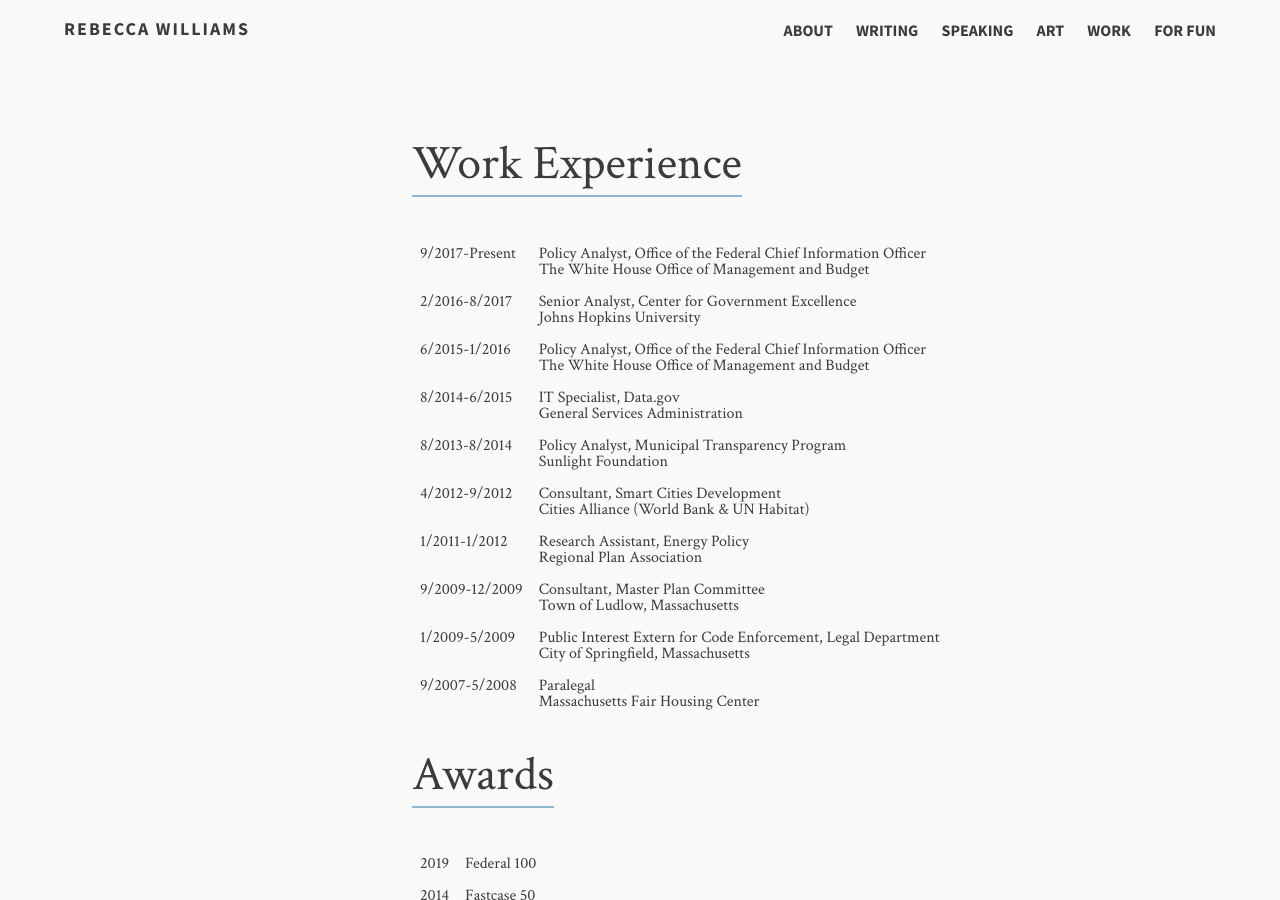
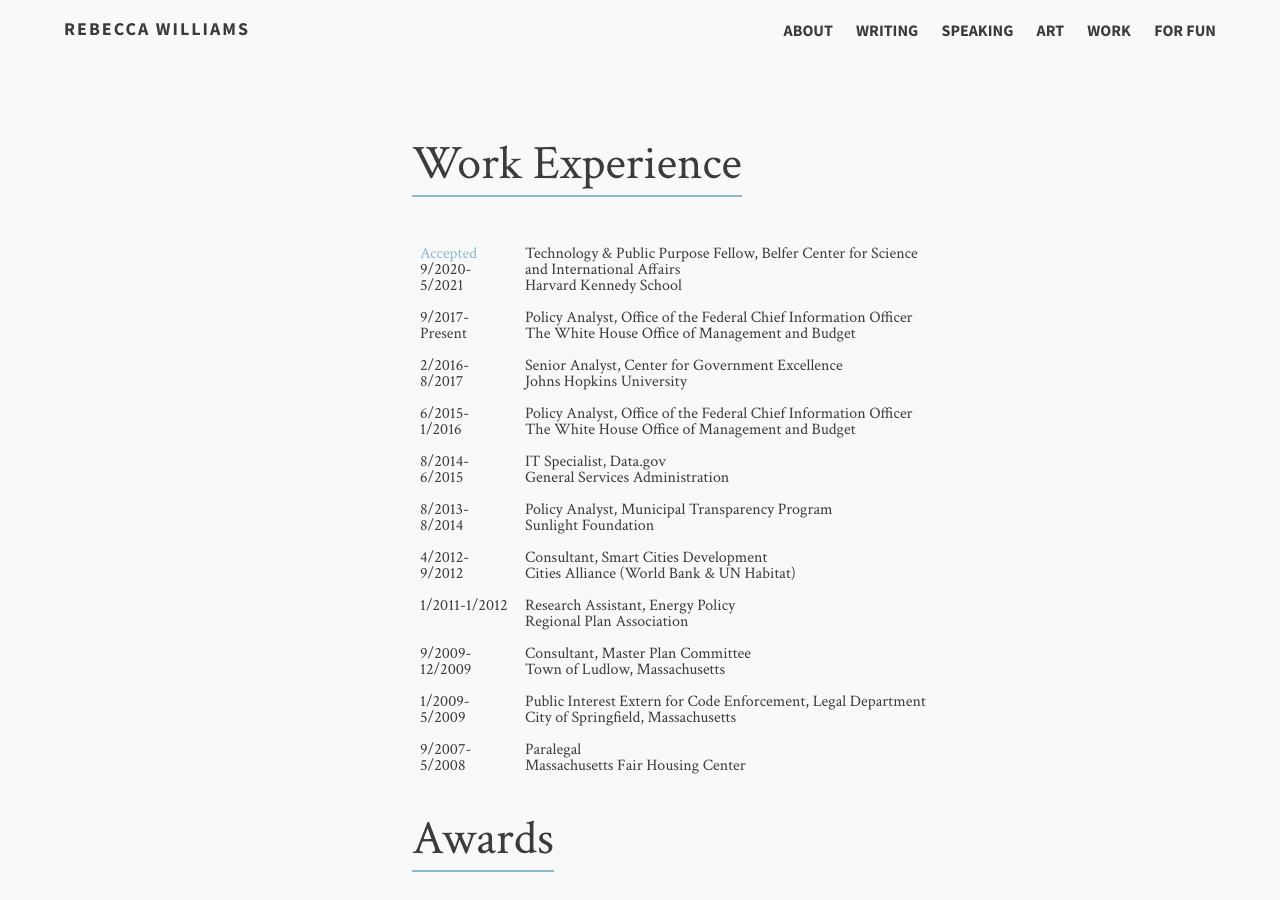
Before and after one commit to rebeccawilliams/rebeccawilliams.us, a Jekyll site: the page built from work.md, in a window 1280 px wide and 900 px high. Built offline with Jekyll 4.4.1, drawn with Linux system fonts in a browser that asks for light colours; nearby versions of some CDN libraries.

Commit message:
Update work.html

```diff
--- a/_layouts/work.html
+++ b/_layouts/work.html
@@ -17,7 +17,12 @@
               <ol class="post-list">
                      <lh><h2><span class="bb">Work Experience</a></span></h2></lh>
 <p><table>
- <tr>
+<tr>
+    <td><a href=<a href=https://www.belfercenter.org/publication/announcing-technology-and-public-purpose-fellowship-cohort-2020-21>Accepted</a><br>9/2020-5/2021</td>
+   <td>Technology & Public Purpose Fellow, Belfer Center for Science and International Affairs<br>
+Harvard Kennedy School</td>
+</tr>
+<tr>
     <td>9/2017-Present</td>
    <td>Policy Analyst, Office of the Federal Chief Information Officer<br>
 The White House Office of Management and Budget</td>
```
